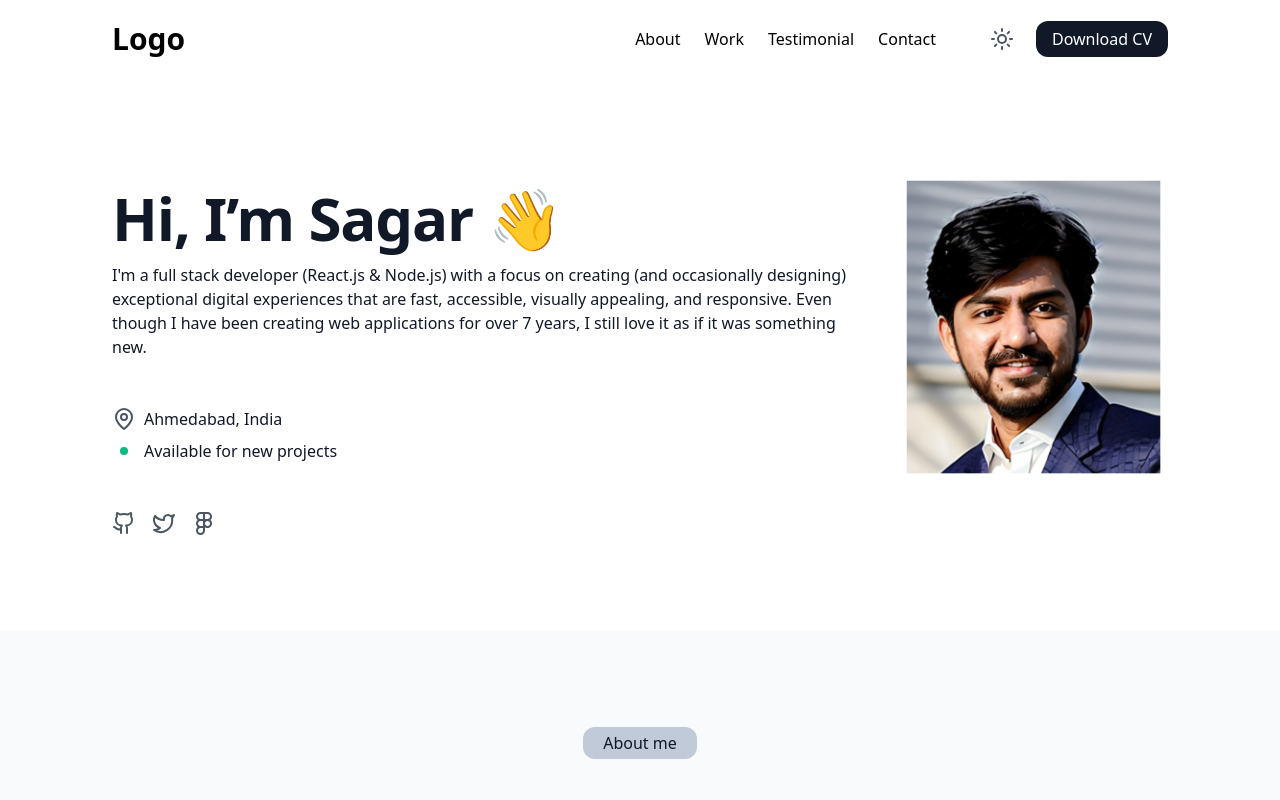
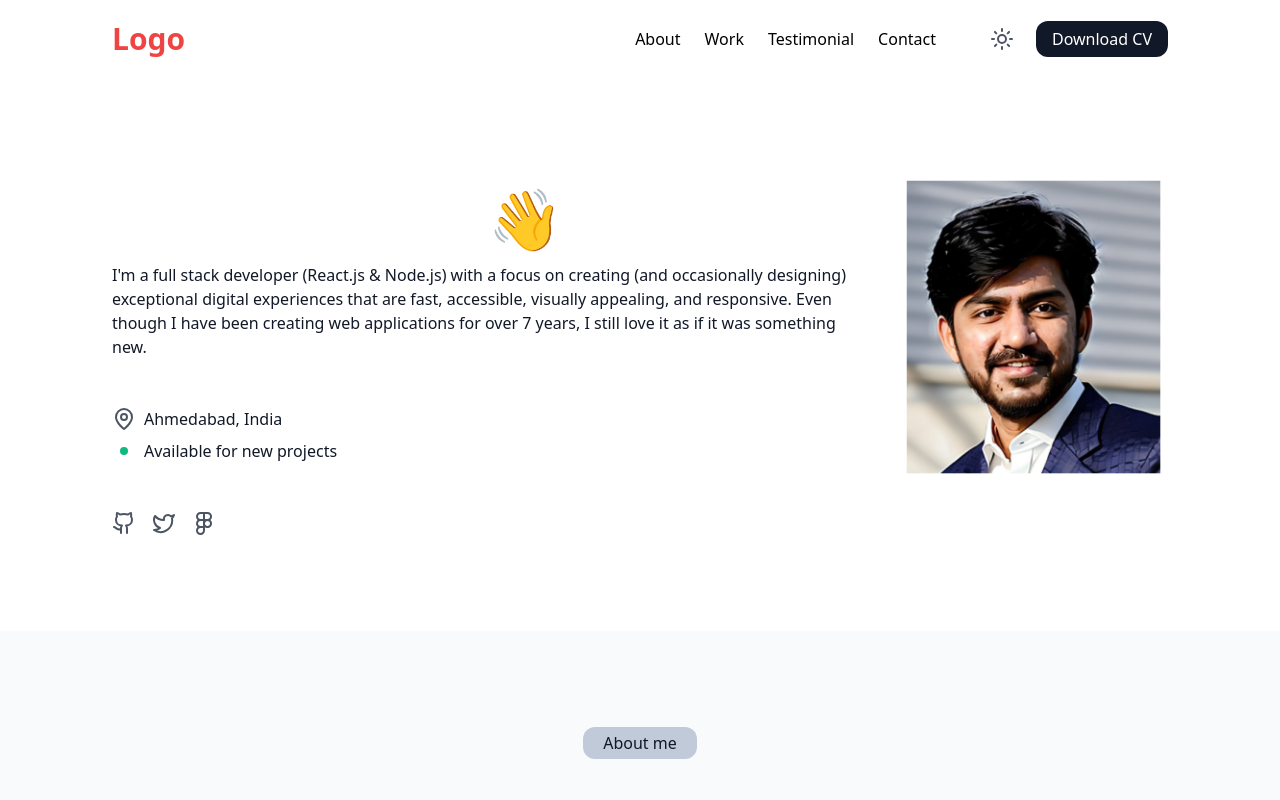
Before and after one commit to LP23-1A/Nyamjargal, a Next.js app in the folder myapp/: page / in a window 1280 px wide. Shown: the top 800 px of the page. Built offline with nearby package versions, Linux system fonts and the light colour scheme.

Commit message:
darktheme

```diff
--- a/myapp/src/components/Navbar.jsx
+++ b/myapp/src/components/Navbar.jsx
@@ -23,7 +23,7 @@ export default function navbar() {
   return (
     <div className="navbar flex justify-between my-[16px] mx-[80px] px-[32px]">
       <div className="logo text-[30px] font-bold">
-        <p>Logo</p>
+        <p className=" text-black md:text-red-500">Logo</p>
       </div>
       <div className="navbar-menu flex items-center font-medium">
         <ul className="header--list--container flex">
--- a/myapp/src/pages/index.js
+++ b/myapp/src/pages/index.js
@@ -102,7 +102,7 @@ export default function Home() {
         <div className="container">
           <div className="hero-content">
             <div className="hero-introduction">
-              <h1 className="hero-title">Hi, I’m Sagar 👋</h1>
+              <h1 className="hero-title dark: text-white">Hi, I’m Sagar 👋</h1>
               <p className="hero-desc">
                 I'm a full stack developer (React.js & Node.js) with a focus on
                 creating (and occasionally designing) exceptional digital
```
